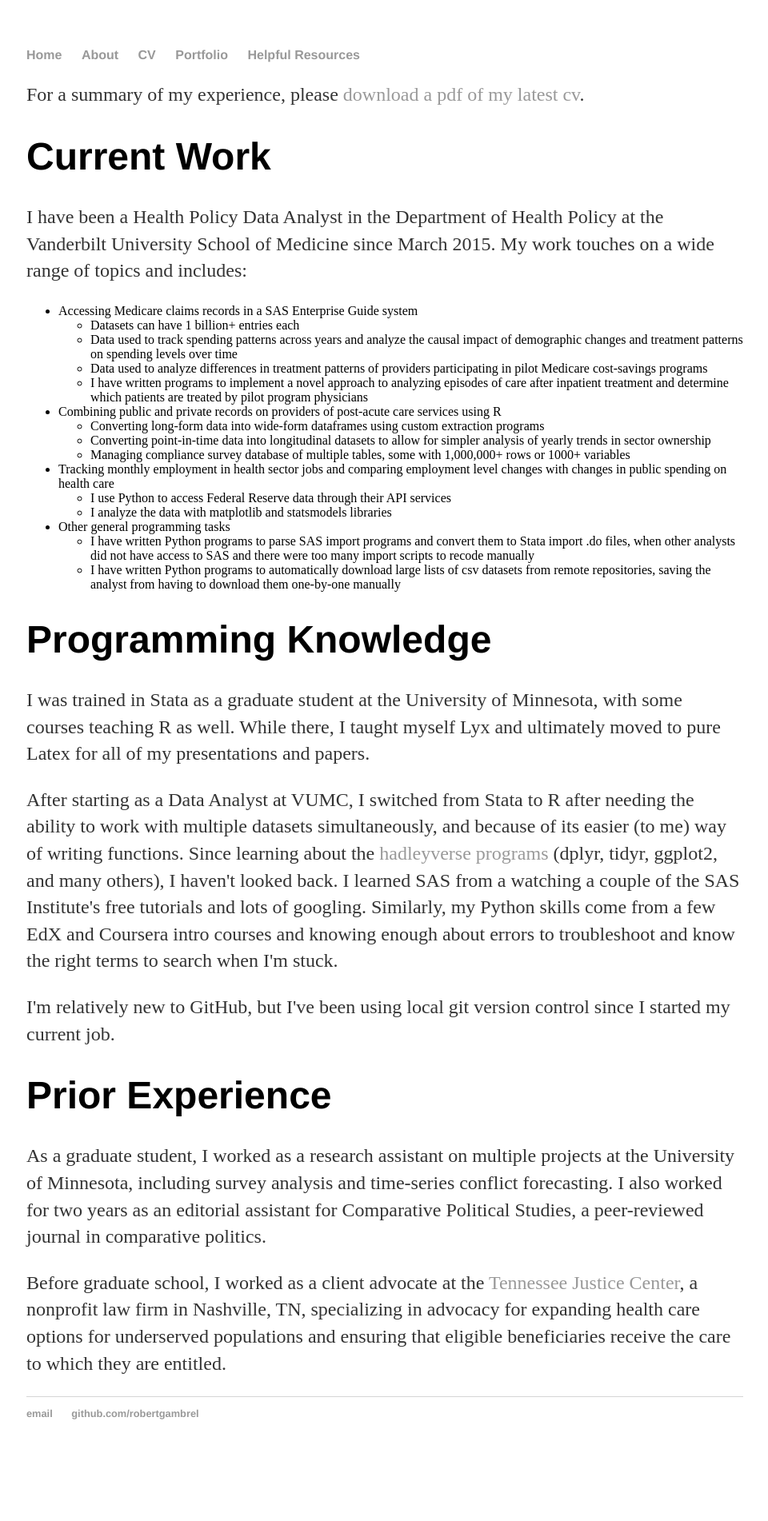
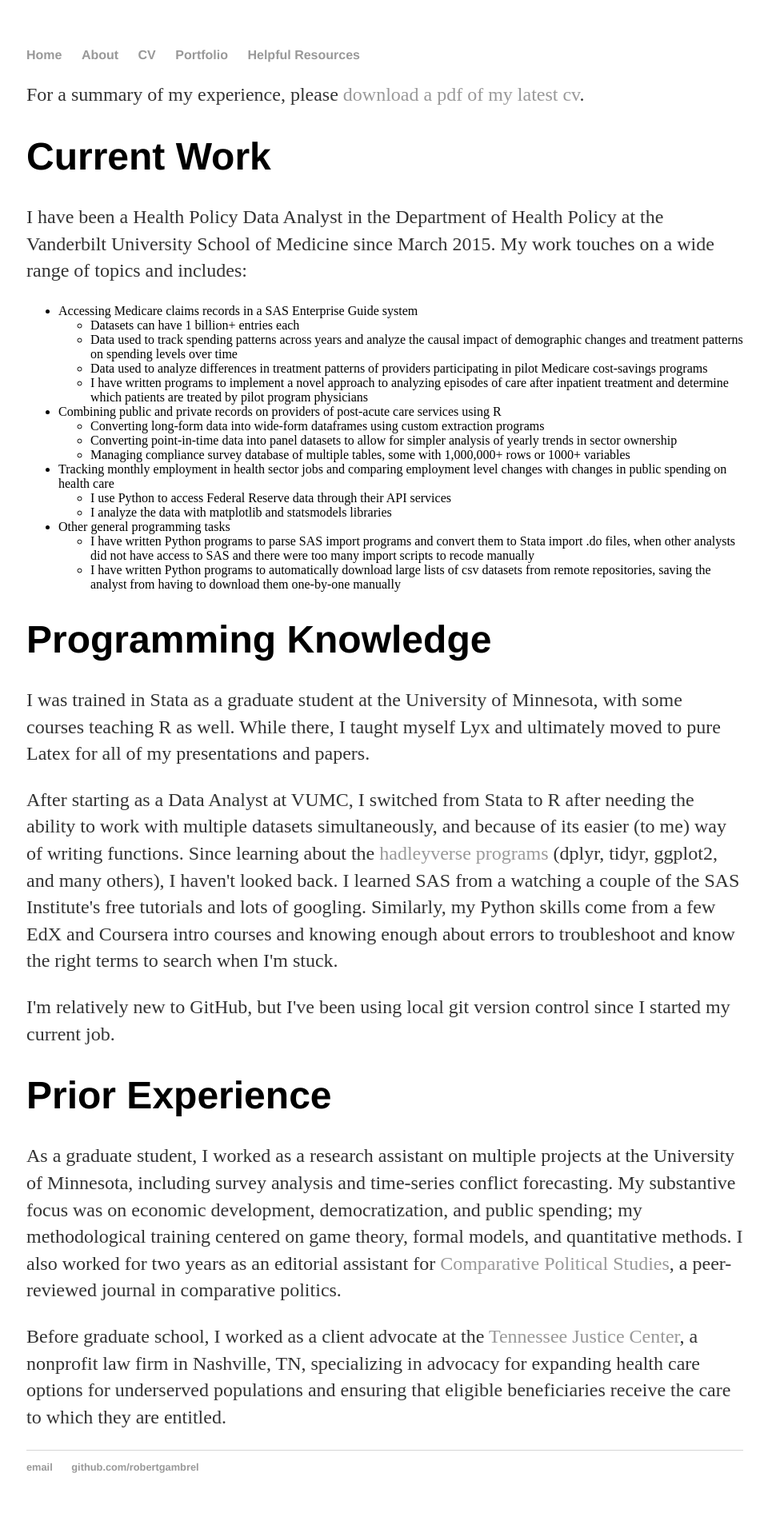
Before and after one commit to robertgambrel/robertgambrel.github.io, a Jekyll site: the page built from cv/index.md, in a window 1280 px wide. Shown: the whole page at 80% size, without its empty margins (159-1119 px from the left). Built offline with Jekyll 4.4.1, drawn with Linux system fonts in a browser that asks for light colours; before the commit the page ends 1835 px from its top, so only the background shows below that.

Commit message:
Update description, and link to prior employers

```diff
--- a/cv/index.md
+++ b/cv/index.md
@@ -14,7 +14,7 @@ I have been a Health Policy Data Analyst in the Department of Health Policy at t
 	- I have written programs to implement a novel approach to analyzing episodes of care after inpatient treatment and determine which patients are treated by pilot program physicians
 - Combining public and private records on providers of post-acute care services using R
 	- Converting long-form data into wide-form dataframes using custom extraction programs
-	- Converting point-in-time data into longitudinal datasets to allow for simpler analysis of yearly trends in sector ownership
+	- Converting point-in-time data into panel datasets to allow for simpler analysis of yearly trends in sector ownership
 	- Managing compliance survey database of multiple tables, some with 1,000,000+ rows or 1000+ variables
 - Tracking monthly employment in health sector jobs and comparing employment level changes with changes in public spending on health care
 	- I use Python to access Federal Reserve data through their API services
@@ -31,6 +31,6 @@ After starting as a Data Analyst at VUMC, I switched from Stata to R after needi
 I\'m relatively new to GitHub, but I\'ve been using local git version control since I started my current job.
 
 # Prior Experience
-As a graduate student, I worked as a research assistant on multiple projects at the University of Minnesota, including survey analysis and time-series conflict forecasting. I also worked for two years as an editorial assistant for Comparative Political Studies, a peer-reviewed journal in comparative politics.
+As a graduate student, I worked as a research assistant on multiple projects at the University of Minnesota, including survey analysis and time-series conflict forecasting. My substantive focus was on economic development, democratization, and public spending; my methodological training centered on game theory, formal models, and quantitative methods. I also worked for two years as an editorial assistant for [Comparative Political Studies](http://cps.sagepub.com/), a peer-reviewed journal in comparative politics.
 
 Before graduate school, I worked as a client advocate at the [Tennessee Justice Center](http://www.tnjustice.org), a nonprofit law firm in Nashville, TN, specializing in advocacy for expanding health care options for underserved populations and ensuring that eligible beneficiaries receive the care to which they are entitled.
```
